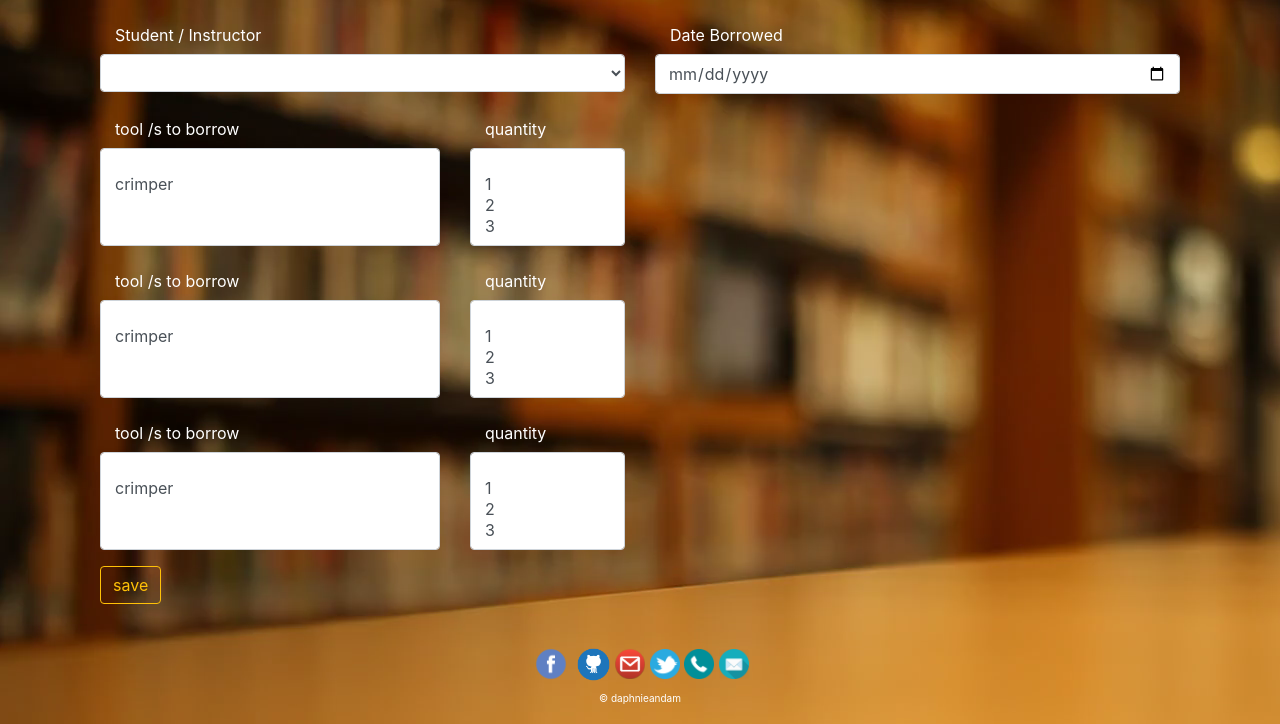
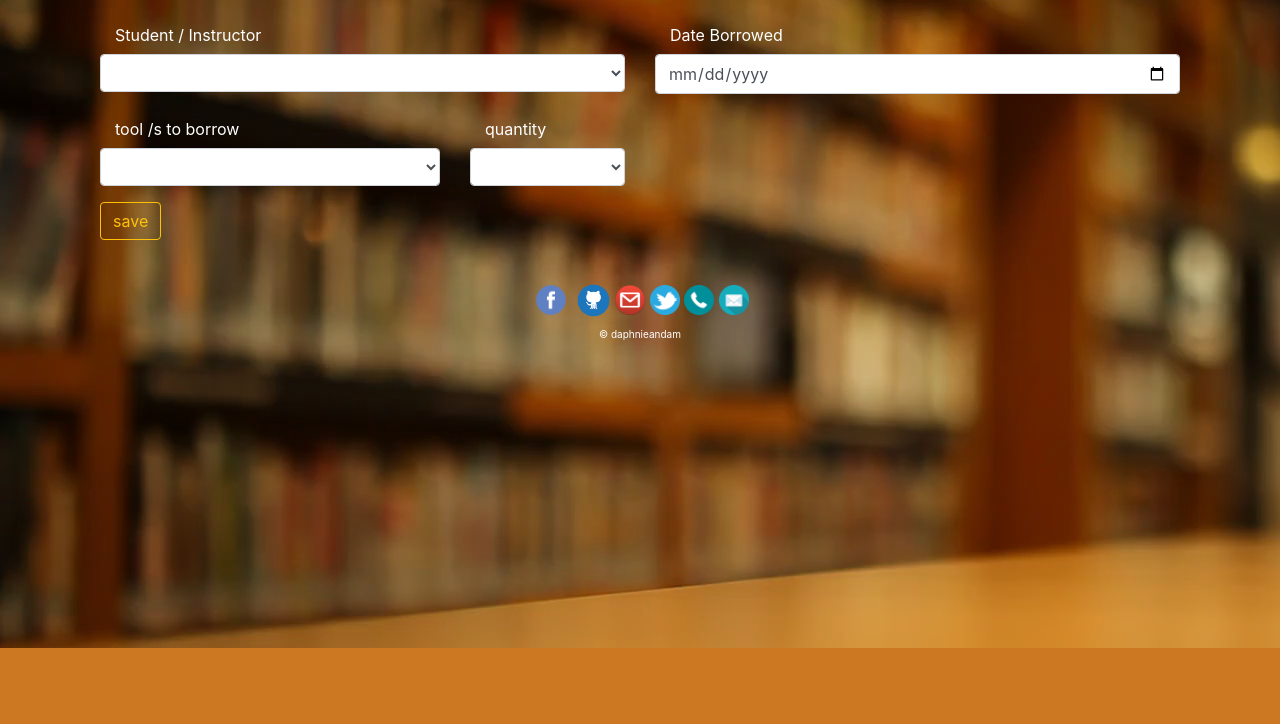
Before and after one commit to daphnieandam/toolroom-IS, a PHP site: page /borrow.php in a window 1280 px wide. Shown: the part 152-876 px from the top of the page. After the commit the page ends 800 px from the top, so only its background shows below. Run offline with PHP 8.4, Linux system fonts and the light colour scheme; a user stored in the database is signed in; data comes from the database, SQL or seed files in the repository; some libraries are stand-ins or nearby versions.

Commit message:
dropdown again

```diff
--- a/borrow.php
+++ b/borrow.php
@@ -92,14 +92,14 @@
 include_once("connection.php");
 
 if(isset($_POST['Submit'])) {
+
 	$borrower = $_POST['borrower'];
 	$tools = $_POST['tools'];
 	$qty = $_POST['qty'];
-	$notes = $_POST['notes'];
 	$returned = $_POST['returned'];
 
 
-	$result = mysqli_query($db, "INSERT INTO `borrow` (`borrower`, `tools`, `qty`, `notes`, `returned`) VALUES ('$borrower', '$tools', '$qty', '$notes', '$returned')");
+	$result = mysqli_query($db, "INSERT INTO `borrow` (`borrower`, `tools`, `qty`, `returned`) VALUES ('$borrower', '$tools', '$qty', '$returned')");
 		header('location: borrowerview.php');
 	}
 ?>
@@ -125,78 +125,30 @@
 		 <input type="date" name="time" class="form-control" id="colFormLabel"/>
     </div>
 	</div>
-
-	<div class="row">
-	<div class="col-md-4 mb-3">
+  <div class="row">
+    <div class="col-md-4 mb-3">
       <label for="colFormLabel" class="col-sm col-form-label">tool /s to borrow</label>
 			<?php
 			$tools= "SELECT * FROM tools";
 			$tools= mysqli_query($db, $tools);
 		?>
-		<select name= "tools" multiple="multiple" class="form-control" id="more"required>
+		<select name= "tools" class="form-control" id="tools"required>
 			<option value=""></option>
 		<?php while ($row = mysqli_fetch_array($tools)){ ?>
-			<option value="1<?php echo $row['tool_id']; ?>"><?php echo $row[1] ?></option>
+			<option value="<?php echo $row['tool_id']; ?>"><?php echo $row[1] ?></option>
 		<?php } ?>
 		</select>
     </div>
 	<div class="col-md-2 mb-3">
 		<label for="colFormLabel" class="col-sm col-form-label">quantity</label>
-		<select name="qty" multiple="multiple" class="form-control" id="more"required>
+		<select name="qty" class="form-control" id="qty"required>
 			<option value=""></option>
 			<option value="1">1</option>
 			<option value="2">2</option>
 			<option value="3">3</option>
 		</select>
     </div>
-	</div>
-	<div class="row">
-	<div class="col-md-4 mb-3">
-      <label for="colFormLabel" multiple="multiple" class="col-sm col-form-label">tool /s to borrow</label>
-			<?php
-			$tools= "SELECT * FROM tools";
-			$tools= mysqli_query($db, $tools);
-		?>
-		<select name= "tools" multiple="multiple"class="form-control" id="more"required>
-			<option value=""></option>
-		<?php while ($row = mysqli_fetch_array($tools)){ ?>
-			<option value="2<?php echo $row['tool_id']; ?>"><?php echo $row[1] ?></option>
-		<?php } ?>
-		</select>
-    </div>
-	<div class="col-md-2 mb-3">
-		<label for="colFormLabel" class="col-sm col-form-label">quantity</label>
-		<select name="qty" multiple="multiple"class="form-control" id="more"required>
-			<option value=""></option>
-			<option value="1">1</option>
-			<option value="2">2</option>
-			<option value="3">3</option>
-		</select>
-    </div>
-	</div>
-	<div class="row">
-	<div class="col-md-4 mb-3">
-      <label for="colFormLabel" class="col-sm col-form-label">tool /s to borrow</label>
-			<?php
-			$tools= "SELECT * FROM tools";
-			$tools= mysqli_query($db, $tools);
-		?>
-		<select name= "tools" multiple="multiple" class="form-control" id="more"required>
-			<option value=""></option>
-		<?php while ($row = mysqli_fetch_array($tools)){ ?>
-			<option value="3<?php echo $row['tool_id']; ?>"><?php echo $row[1] ?></option>
-		<?php } ?>
-		</select>
-    </div>
-	<div class="col-md-2 mb-3">
-		<label for="colFormLabel" class="col-sm col-form-label">quantity</label>
-		<select name="qty" multiple="multiple" class="form-control" id="more"required>
-			<option value=""></option>
-			<option value="1">1</option>
-			<option value="2">2</option>
-			<option value="3">3</option>
-		</select>
-    </div>
+
 	</div>
 		<div class="row">
     <div class="col-md-6 mb-3">
```
